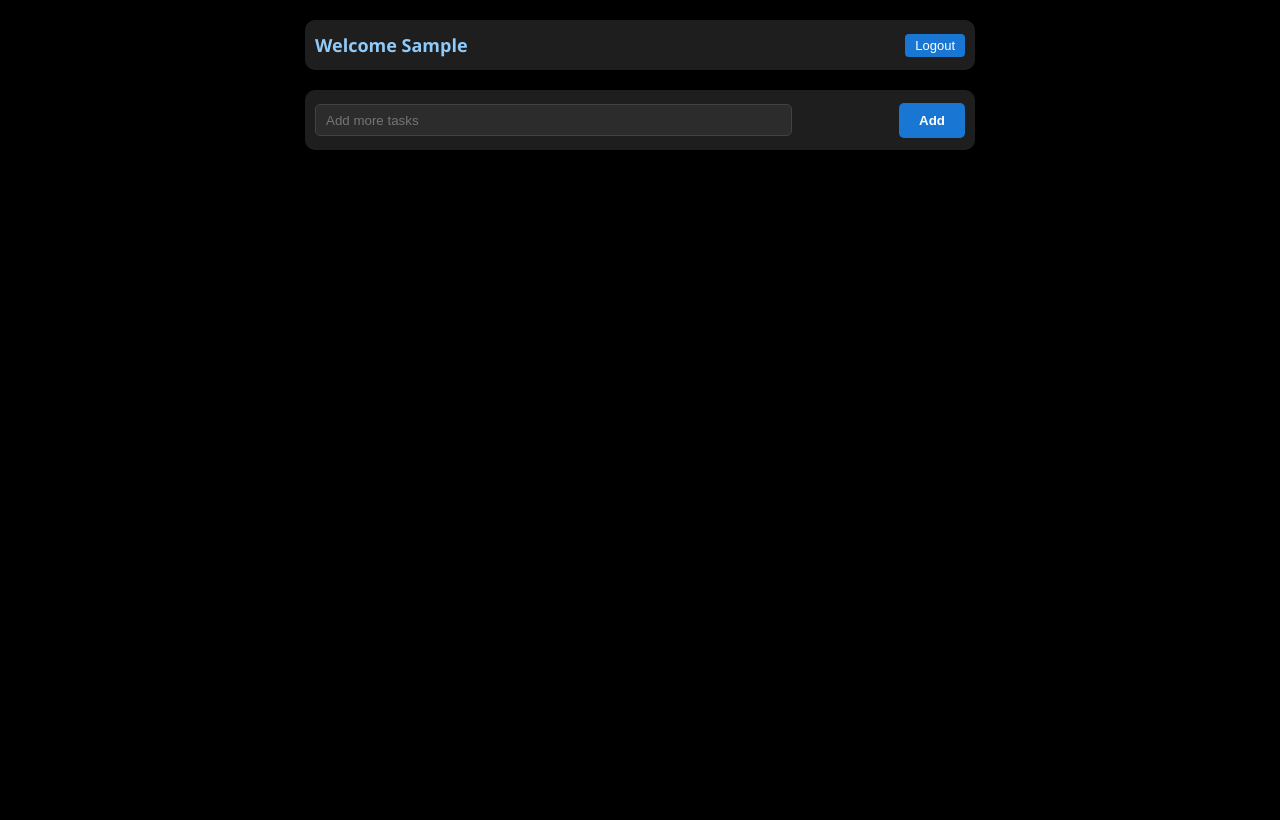
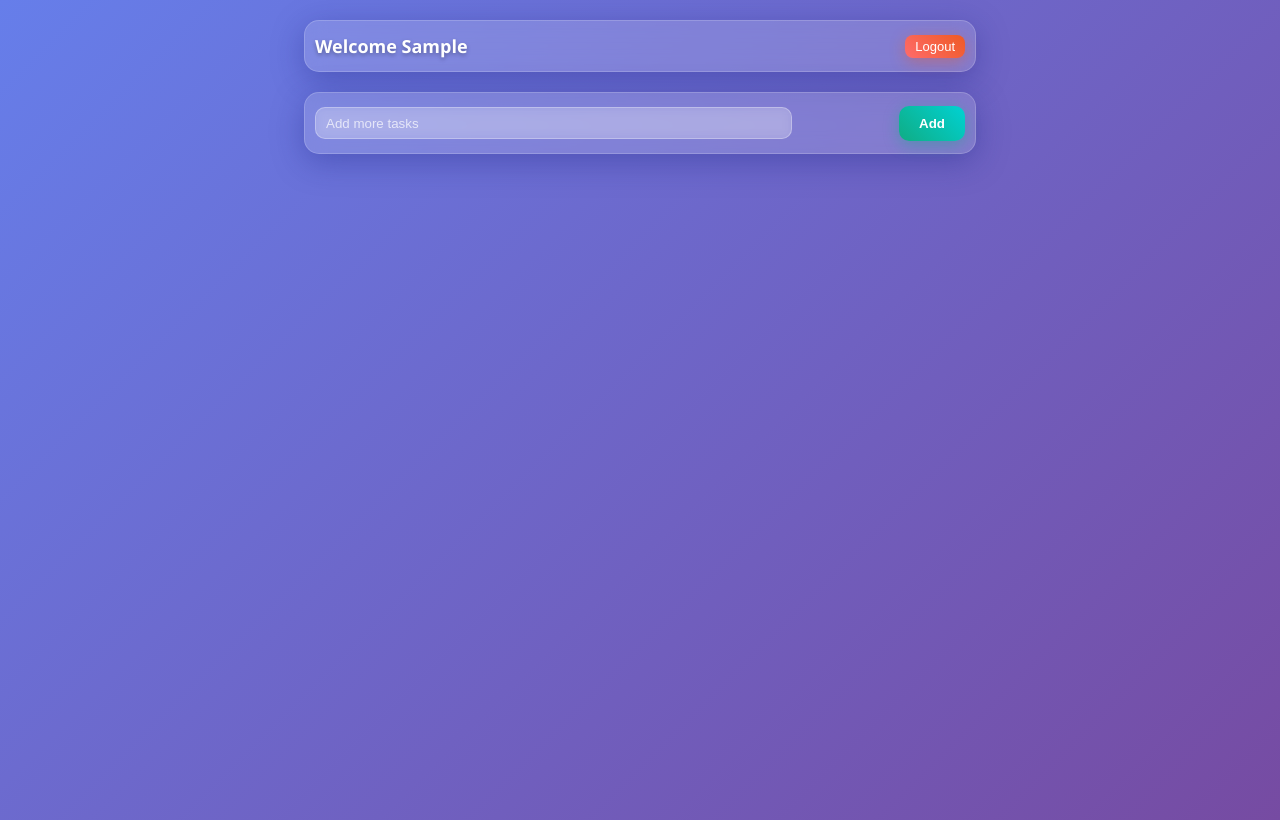
Before and after one commit to manojgowda593/django_projects, a Django app: page /home in a window 1280 px wide. Before the commit the page ends 150 px from the top, so only its background shows below. Run offline with Django 4.2, Linux system fonts and the light colour scheme; the visitor is signed in with stand-in values (Sample User, id 1); data that the repository does not hold is empty.

```diff
--- a/todo/todoapp/templates/home.html
+++ b/todo/todoapp/templates/home.html
@@ -9,8 +9,9 @@
       margin: 0;
       padding: 0;
       font-family: 'Segoe UI', sans-serif;
-      background-color: black;
-      color: #e0e0e0;
+      background: linear-gradient(135deg, #667eea 0%, #764ba2 100%);
+      color: #ffffff;
+      min-height: 100vh;
     }
 
     .topbar {
@@ -20,31 +21,37 @@
       width: 650px;
       margin: 20px auto 0 auto;
       padding: 0 10px;
-      background-color: #1e1e1e;
-      border-radius: 10px;
+      background: rgba(255, 255, 255, 0.15);
+      backdrop-filter: blur(10px);
+      border-radius: 15px;
       height: 50px;
-      box-shadow: 0 2px 5px rgba(0,0,0,0.3);
+      box-shadow: 0 8px 32px rgba(31, 38, 135, 0.37);
+      border: 1px solid rgba(255, 255, 255, 0.18);
     }
 
     .topbar h2 {
       font-size: 18px;
       margin: 0;
-      color: #90caf9;
+      color: #ffffff;
+      text-shadow: 0 2px 4px rgba(0,0,0,0.3);
     }
 
     #logout {
       padding: 4px 10px;
       font-size: 13px;
-      border-radius: 4px;
+      border-radius: 8px;
       border: none;
-      background-color: #1976d2;
+      background: linear-gradient(45deg, #ff6b6b, #ee5a24);
       color: white;
       cursor: pointer;
-      transition: background-color 0.3s ease;
+      transition: all 0.3s ease;
+      box-shadow: 0 4px 15px rgba(238, 90, 36, 0.4);
     }
 
     #logout:hover {
-      background-color: #0d47a1;
+      background: linear-gradient(45deg, #ee5a24, #ff6b6b);
+      transform: translateY(-2px);
+      box-shadow: 0 6px 20px rgba(238, 90, 36, 0.6);
     }
 
     #input {
@@ -52,38 +59,48 @@
       height: 60px;
       justify-content: space-between;
       align-items: center;
-      border-radius: 10px;
-      background-color: #1e1e1e;
+      border-radius: 15px;
+      background: rgba(255, 255, 255, 0.15);
+      backdrop-filter: blur(10px);
       width: 650px;
       margin: 20px auto;
       padding: 0 10px;
-      box-shadow: 0 2px 5px rgba(0,0,0,0.3);
+      box-shadow: 0 8px 32px rgba(31, 38, 135, 0.37);
+      border: 1px solid rgba(255, 255, 255, 0.18);
     }
 
     #input input[type="text"] {
       height: 30px;
       width: 70%;
-      border-radius: 5px;
+      border-radius: 10px;
       padding: 0 10px;
-      border: 1px solid #424242;
-      background-color: #2c2c2c;
-      color: #e0e0e0;
+      border: 1px solid rgba(255, 255, 255, 0.3);
+      background: rgba(255, 255, 255, 0.2);
+      color: #ffffff;
+      backdrop-filter: blur(5px);
+    }
+
+    #input input[type="text"]::placeholder {
+      color: rgba(255, 255, 255, 0.7);
     }
 
     #input input[type="submit"] {
       height: 35px;
       padding: 0 20px;
-      border-radius: 5px;
+      border-radius: 10px;
       border: none;
-      background-color: #1976d2;
+      background: linear-gradient(45deg, #10ac84, #00d2d3);
       color: white;
       font-weight: bold;
       cursor: pointer;
-      transition: background-color 0.3s ease;
+      transition: all 0.3s ease;
+      box-shadow: 0 4px 15px rgba(16, 172, 132, 0.4);
     }
 
     #input input[type="submit"]:hover {
-      background-color: #0d47a1;
+      background: linear-gradient(45deg, #00d2d3, #10ac84);
+      transform: translateY(-2px);
+      box-shadow: 0 6px 20px rgba(16, 172, 132, 0.6);
     }
 
     #content {
```
Also changed, not shown: other parts of todo/todoapp/templates/home.html (+13 -9 lines), todo/todoapp/templates/login.html (+20 -12 lines), .github/workflows/todo.yml (added), 1 other file.
